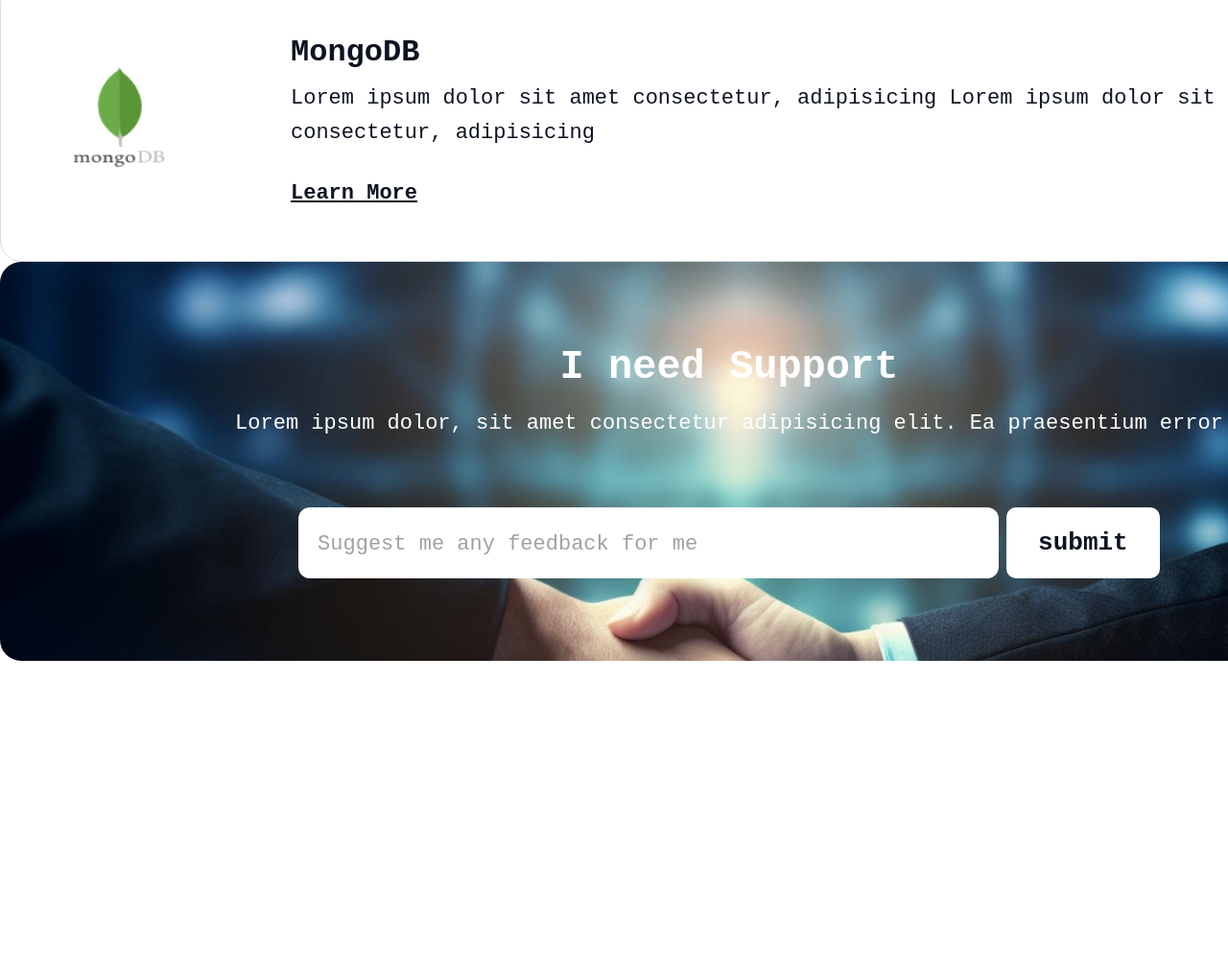
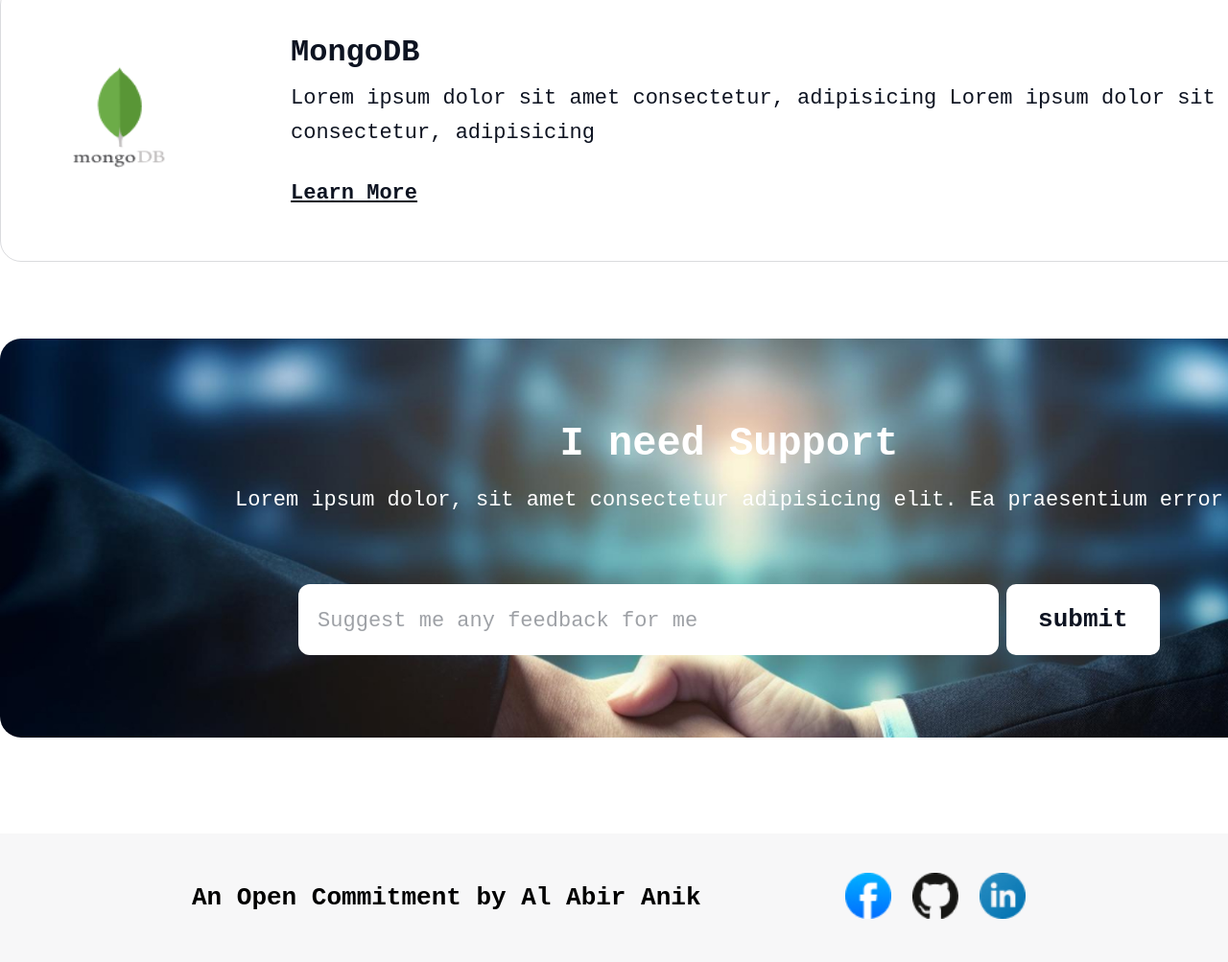
Before and after one commit to al-abir-anik/PH-Assignment-01, a plain HTML site: page index.html in a window 1280 px wide. Shown: the part 5689-6692 px from the top of the page at 96% size. Before the commit the page ends 6378 px from the top, so only its background shows below. Drawn offline with Linux system fonts and the light colour scheme; a web font is replaced by a local one.

Commit message:
added Footer

```diff
--- a/index.html
+++ b/index.html
@@ -192,32 +192,39 @@
       </div>
     </section>
 
-
-
-
+    <div style="height: 80px"></div>
     <!--        Support Section        -->
 
     <section class="support_section">
       <div>
         <h2>I need Support</h2>
-      <p>Lorem ipsum dolor, sit amet consectetur adipisicing elit. Ea praesentium error</p>
+        <p>
+          Lorem ipsum dolor, sit amet consectetur adipisicing elit. Ea
+          praesentium error
+        </p>
       </div>
       <div>
-        <input type="text" id="text" placeholder="Suggest me any feedback for me">
-        <input type="submit" id="submit" value="submit">
+        <input
+          type="text"
+          id="text"
+          placeholder="Suggest me any feedback for me"
+        />
+        <input type="submit" id="submit" value="submit" />
       </div>
-
     </section>
 
+    <div style="height: 100px"></div>
+    <!--           Footer           -->
 
-
-
-
-
-
-
-
-
-
+    <footer>
+      <p>An Open Commitment by Al Abir Anik</p>
+      <div>
+        <a href=""><img src="assets/facebook.png" alt="facebook_icon" /></a>
+        <a href=""><img src="assets/github.png" alt="github" /></a>
+        <a href=""
+          ><img src="assets/linkedin-icon 1.png" alt="linkedin_icon"
+        /></a>
+      </div>
+    </footer>
   </body>
 </html>
--- a/style.css
+++ b/style.css
@@ -259,13 +259,9 @@ nav button {
   background-color: rgba(255, 223, 0, 5%);
 }
 
-
-
-
 /*         My Next Target Section      */
 
-
-.myNT_section{
+.myNT_section {
   width: 1520px;
   height: 1152px;
   margin: 0 auto;
@@ -275,7 +271,7 @@ nav button {
   justify-content: space-between;
 }
 
-.myNT_header{
+.myNT_header {
   width: 1132px;
   display: flex;
   flex-direction: column;
@@ -290,13 +286,13 @@ nav button {
   text-align: center;
 }
 
-.myNT_boxes{
+.myNT_boxes {
   display: flex;
   flex-direction: column;
   gap: 32px;
 }
 
-.myNT_react img{
+.myNT_react img {
   width: 126px;
   height: 112px;
   margin-right: 124px;
@@ -314,7 +310,7 @@ nav button {
 
 .myNT_react img,
 .myNT_node img,
-.myNT_mongo img{
+.myNT_mongo img {
   display: flex;
   align-items: center;
   justify-content: flex-end;
@@ -350,20 +346,17 @@ nav button {
   width: 1520px;
   height: 290px;
   padding: 52px;
-  border: 1px solid rgba(13,19,33,15%);
+  border: 1px solid rgba(13, 19, 33, 15%);
   border-radius: 22px;
   display: flex;
 }
 
-
-
-
-
 /*           Support Section        */
 
-.support_section{
+.support_section {
   width: 1520px;
   height: 416px;
+  margin: 0 auto;
   border-radius: 22px;
   padding: 86px 64px;
   display: flex;
@@ -374,19 +367,19 @@ nav button {
   background-repeat: no-repeat;
   background-size: cover;
 }
-.support_section h2{
+.support_section h2 {
   font-size: 42px;
   color: #fff;
   text-align: center;
   margin-bottom: 22px;
 }
-.support_section p{
+.support_section p {
   font-size: 22px;
   color: #fff;
   text-align: center;
 }
 
-#text{
+#text {
   width: 730px;
   height: 74px;
   border-radius: 12px;
@@ -397,12 +390,12 @@ nav button {
   font-size: 24px;
 }
 
-#text::placeholder{
+#text::placeholder {
   font-size: 22px;
   color: rgba(13, 19, 33, 40%);
 }
 
-#submit{
+#submit {
   width: 160px;
   height: 74px;
 }
@@ -415,3 +408,32 @@ input[type="submit"] {
   border-radius: 10px;
   cursor: pointer;
 }
+
+/*           Footer style        */
+
+footer {
+  width: 100%;
+  height: 134px;
+  display: flex;
+  align-items: center;
+  justify-content: space-between;
+  padding: 0 200px;
+  background-color: rgba(13, 19, 33, 3%);
+}
+
+footer p {
+  font-size: 26px;
+  font-weight: bold;
+}
+
+footer div {
+  width: 210px;
+  display: flex;
+  align-items: center;
+  justify-content: space-around;
+}
+
+footer img {
+  width: 48px;
+  height: 48px;
+}
```
